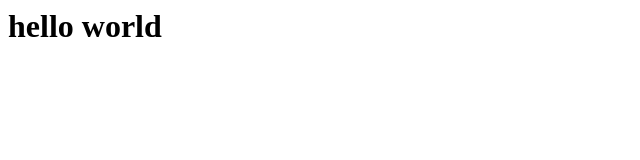
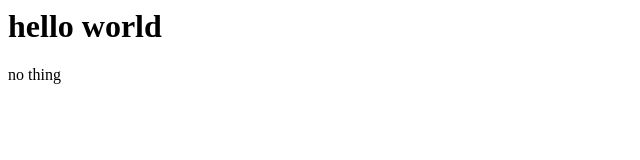
Before and after one commit to dipoahmed018/Editor, a website built with webpack: page src/index.html in a window 1280 px wide. Shown: the full height of the page, 0-640 px from the left. Built offline with nearby package versions, Linux system fonts and the light colour scheme.

Commit message:
test commit

```diff
--- a/src/index.html
+++ b/src/index.html
@@ -7,6 +7,7 @@
 </head>
 <body>
     <h1>hello world</h1>
+    <p>no thing</p>
     <script src="./index.js"></script>
 </body>
 </html>
```
